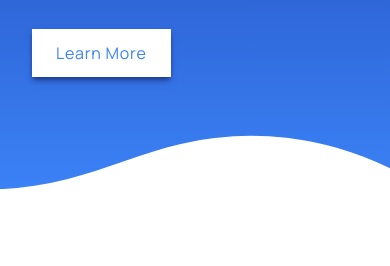
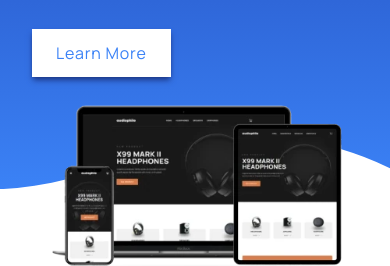
Before and after one commit to alexandermooney/MyFreelanceSite, a website: page src/index.html in a window 390 px wide. Shown: the part 267-533 px from the top of the page. Drawn offline with Linux system fonts and the light colour scheme; files whose address does not match are found by name.

Commit message:
Add responsive hero images

```diff
--- a/src/index.html
+++ b/src/index.html
@@ -37,7 +37,7 @@
                 <h1 class="mb-4 max-w-96 sm:max-w-full md:max-w-[432px] 2xl:max-w-[540px] text-4xl sm:text-5xl 2xl:text-6xl font-bold opacity-0 tracking-tighter fadeInLeft duration-1000">Beyond WordPress & Page Builders</h1>
                 <p class="mb-8 max-w-96 2xl:text-lg opacity-0 fadeInLeft">We deliver custom, hand-coded websites that outperform WordPress and page builders - starting at $150/month.</p>
                 <a href="#aboutUs" class="inline-block py-3 px-6 bg-white hover:bg-blue-100 text-blue-500 tracking-wider shadow-md shadow-blue-900 relative z-20 transition-all">Learn More</a>
-                <img class="max-w-[414px] sm:max-w-none sm:w-[600px] md:w-[800px] lg:w-[900px] xl:w-[1200px] absolute max-[420px]:-bottom-32 -bottom-12 sm:-bottom-32 md:-bottom-44 lg:-bottom-32 xl:-bottom-44 max-[420px]:right-0 max-[420px]:left-0 max-[420px]:mx-auto -right-28 min-[510px]:right-0 sm:-right-12 md:-right-20 lg:-right-52 xl:-right-44 z-10" src="images/mockup-lg.webp" alt="A mockup of a website on a phone, laptop and tablet." srcset="images/mockup-lg.webp 1280w, images/mockup-md.webp 921w, images/mockup-sm.webp 448w" sizes="100vw">
+                <img class="max-w-[414px] sm:max-w-none sm:w-[600px] md:w-[800px] lg:w-[900px] xl:w-[1200px] absolute max-[420px]:-bottom-32 -bottom-12 sm:-bottom-32 md:-bottom-44 lg:-bottom-32 xl:-bottom-44 max-[420px]:right-0 max-[420px]:left-0 max-[420px]:mx-auto -right-28 min-[510px]:right-0 sm:-right-12 md:-right-20 lg:-right-52 xl:-right-44 z-10" src="images/mockup-xl.webp" alt="A mockup of a website on a phone, laptop and tablet." srcset="images/mockup-xl.webp 1200w, images/mockup-lg.webp 900w, images/mockup-md.webp 700w, images/mockup-sm.webp 600w, images/mockup-xs.webp 500w" sizes="100vw">
             </div>
             <div class="custom-shape-divider-bottom-1705503576">
                 <svg data-name="Layer 1" xmlns="http://www.w3.org/2000/svg" viewBox="0 0 1200 120" preserveAspectRatio="none">
```
Also changed, not shown: src/images/mockup-lg.webp (added), src/images/mockup-md.webp (added), src/images/mockup-sm.webp (added), src/images/mockup-xs.webp (added).
